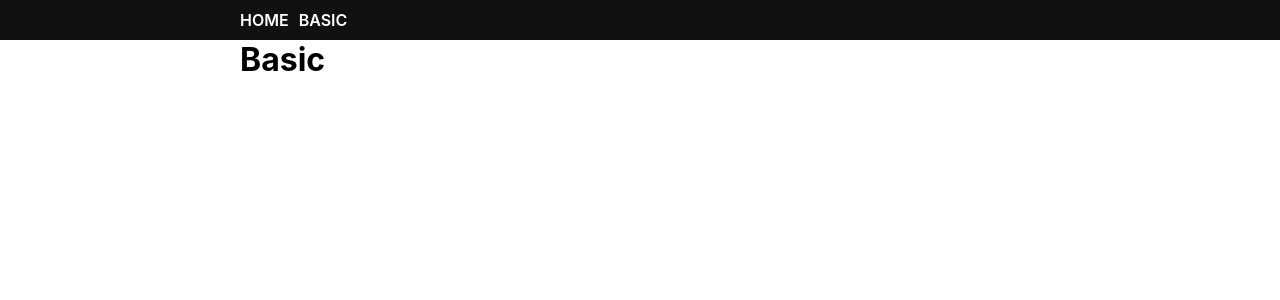
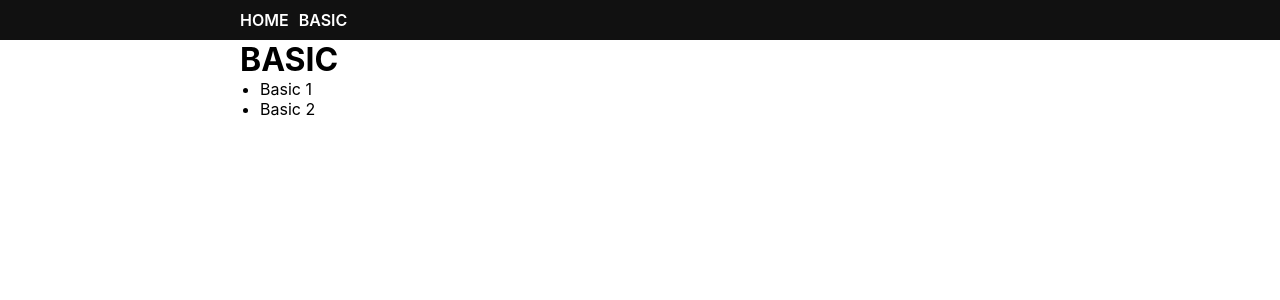
Before and after one commit to socratone/nextjs-example, a Next.js app: page /basic in a window 1280 px wide. Shown: the top 300 px of the page. Built offline with nearby package versions, Linux system fonts and the light colour scheme.

Commit message:
feat: router push 사용 예제 추가

```diff
--- a/pages/basic/index.tsx
+++ b/pages/basic/index.tsx
@@ -1,5 +1,26 @@
+import styled from 'styled-components';
+import { useRouter } from 'next/router';
+
 const Basic = () => {
-  return <h1>Basic</h1>;
+  const router = useRouter();
+
+  const handleClick = (id: string) => {
+    router.push('/basic/' + id);
+  };
+
+  return (
+    <>
+      <h1>BASIC</h1>
+      <ul>
+        <Item onClick={() => handleClick('1')}>Basic 1</Item>
+        <Item onClick={() => handleClick('2')}>Basic 2</Item>
+      </ul>
+    </>
+  );
 };
 
+const Item = styled.li`
+  cursor: pointer;
+`;
+
 export default Basic;
--- a/styles/globals.css
+++ b/styles/globals.css
@@ -21,6 +21,11 @@ h3,
 h4,
 h5,
 h6,
-p {
+p,
+ul {
   margin: 0;
 }
+
+ul {
+  padding-left: 20px;
+}
```
